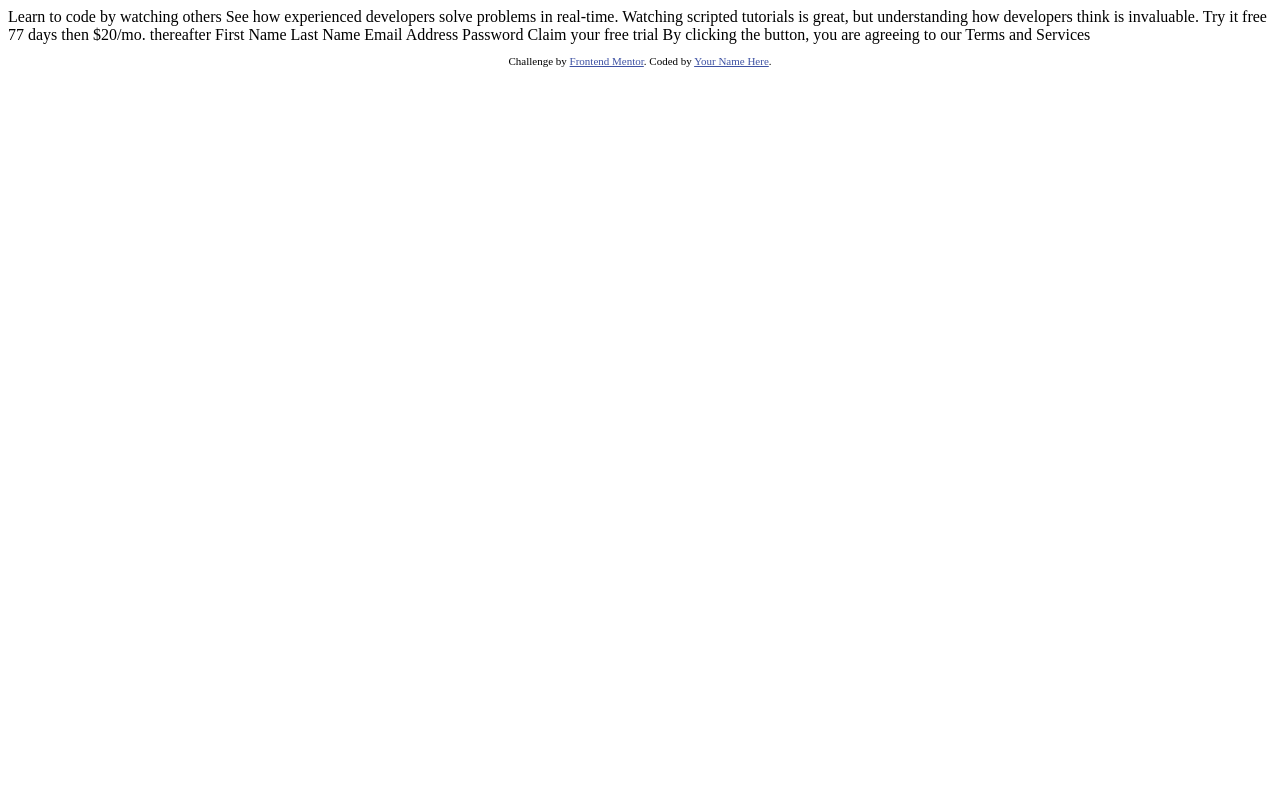
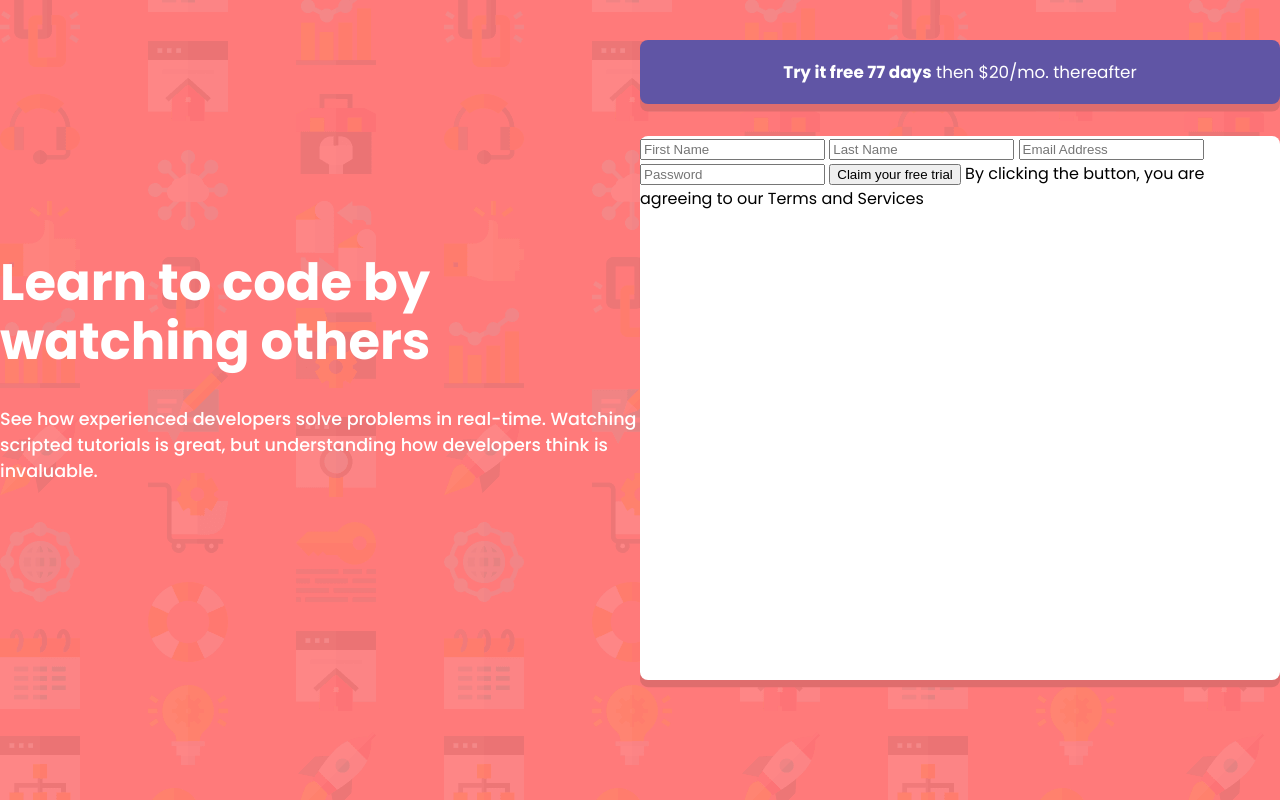
Before and after one commit to RoanMacmillan/intro-component-with-signup, a plain HTML site: page index.html in a window 1280 px wide. Drawn offline with Linux system fonts and the light colour scheme.

Commit message:
styling changes

```diff
--- a/index.css
+++ b/index.css
@@ -0,0 +1,91 @@
+body {
+
+    margin: 0;
+    font-family: 'Poppins', sans-serif;
+    background-image: url(./images/bg-intro-desktop.png);
+    background-color: hsl(0, 100%, 74%);
+}
+
+
+
+html {
+
+    font-size: 16px;
+}
+
+h1 {
+
+    font-size: 3.2rem;
+    font-weight: 700;
+    line-height: 3.7rem;
+}
+
+p {
+
+    font-size: 1.1rem;
+    font-weight: 500;
+}
+
+.page-wrapper {
+
+
+height: 90vh;
+display: flex;
+align-items: center;
+
+}
+
+.container {
+
+    width: 100%;
+    height: 40rem;
+    display: flex;
+    justify-content: center;
+    align-items: center;
+    flex-wrap: wrap;
+}
+
+
+.heading-container {
+
+width: 40rem;
+color: white;
+
+}
+
+
+.form-container {
+
+    width: 40rem;
+    height: 40rem;
+
+}
+
+.top {
+
+    margin-bottom: 2rem;
+
+}
+
+.bottom {
+
+    background-color: white;
+    height: 34rem;
+    border-radius: .5rem;
+    box-shadow: 0px 0.45em 0px 0px #df6d6d;
+
+}
+
+#try-btn {
+
+width: 100%;
+background-color: hsl(248, 32%, 49%);
+color: white;
+font-size: 1.05rem;
+font-family: 'Poppins', sans-serif;
+outline: none;
+border: none;
+border-radius: .5rem;
+height: 4rem;
+box-shadow: 0px 0.45em 0px 0px #df6d6d;
+}
--- a/index.html
+++ b/index.html
@@ -1,44 +1,61 @@
 <!DOCTYPE html>
 <html lang="en">
+
 <head>
   <meta charset="UTF-8">
-  <meta name="viewport" content="width=device-width, initial-scale=1.0"> <!-- displays site properly based on user's device -->
+  <meta name="viewport" content="width=device-width, initial-scale=1.0">
+  <!-- displays site properly based on user's device -->
 
   <link rel="icon" type="image/png" sizes="32x32" href="./images/favicon-32x32.png">
 
   <link rel="stylesheet" href="index.css">
 
+  <link rel="preconnect" href="https://fonts.googleapis.com">
+  <link rel="preconnect" href="https://fonts.gstatic.com" crossorigin>
+  <link
+    href="https://fonts.googleapis.com/css2?family=Epilogue:wght@500;700&family=Fraunces:opsz,wght@9..144,700&family=Montserrat:wght@500;700&family=Overpass:wght@400;700&family=Poppins:wght@400;500;600;700&display=swap"
+    rel="stylesheet">
+
   <title>Frontend Mentor | Intro component with sign up form</title>
 
-  <!-- Feel free to remove these styles or customise in your own stylesheet 👍 -->
-  <style>
-    .attribution { font-size: 11px; text-align: center; }
-    .attribution a { color: hsl(228, 45%, 44%); }
-  </style>
+
 </head>
+
 <body>
-  <div></div>
-  Learn to code by watching others
+  <div class="page-wrapper">
 
-  See how experienced developers solve problems in real-time. Watching scripted tutorials is great,
-  but understanding how developers think is invaluable.
+    <div class="container">
 
-  Try it free 77 days then $20/mo. thereafter
+      <div class="heading-container">
+        <h1>Learn to code by watching others</h1>
 
-  First Name
-  Last Name
-  Email Address
-  Password
+        <p>See how experienced developers solve problems in real-time. Watching scripted tutorials is great,
+          but understanding how developers think is invaluable.</p>
 
-  Claim your free trial
+      </div>
 
-  By clicking the button, you are agreeing to our Terms and Services
+      <div class="form-container">
+        <div class="top">
+          <button id="try-btn"><strong>Try it free 77 days</strong> then $20/mo. thereafter</button>
+        </div>
 
-  <footer>
-    <p class="attribution">
-      Challenge by <a href="https://www.frontendmentor.io?ref=challenge" target="_blank">Frontend Mentor</a>.
-      Coded by <a href="#">Your Name Here</a>.
-    </p>
-  </footer>
+        <div class="bottom">
+          <input type="text" placeholder="First Name" required>
+          <input type="text" placeholder="Last Name" required>
+          <input type="text" placeholder="Email Address" required>
+          <input type="text" placeholder="Password" required>
+
+
+          <button>Claim your free trial</button>
+
+          <span>By clicking the button, you are agreeing to our Terms and Services</span>
+        </div>
+      </div>
+
+    </div>
+
+  </div>
+
 </body>
+
 </html>
```
